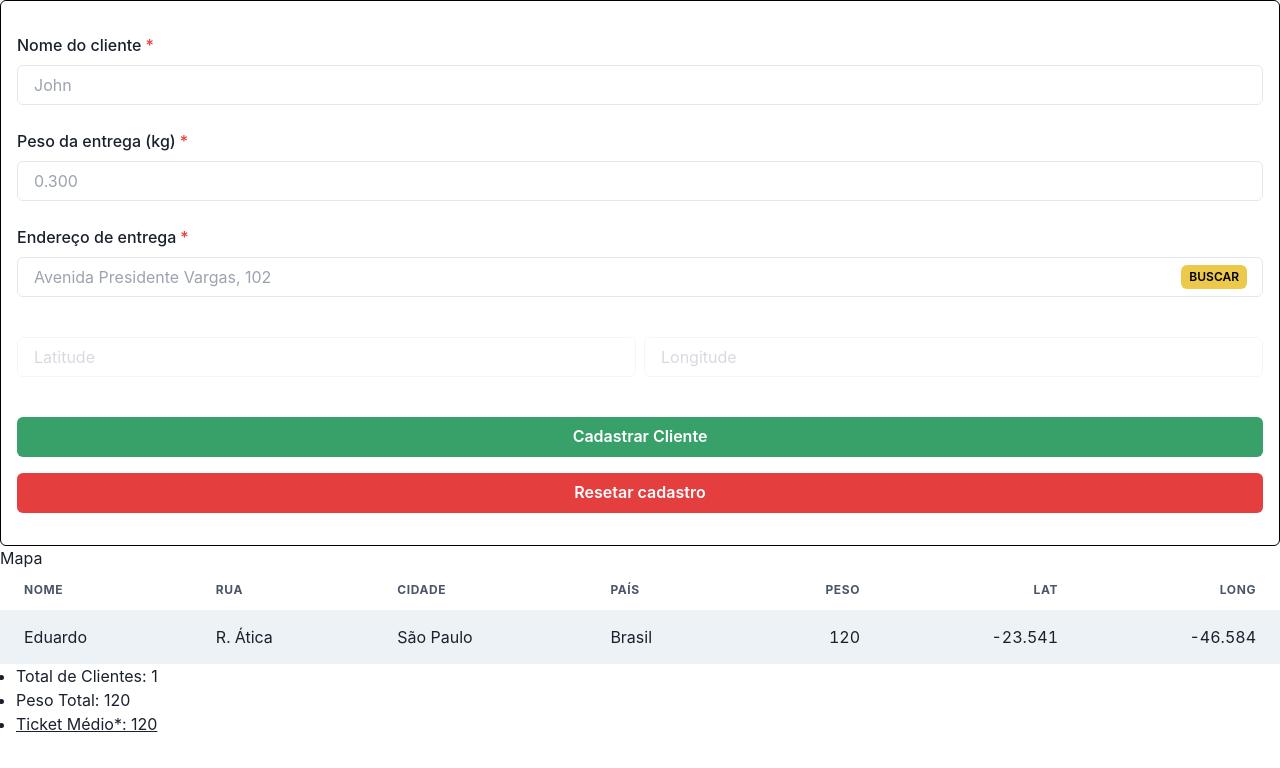
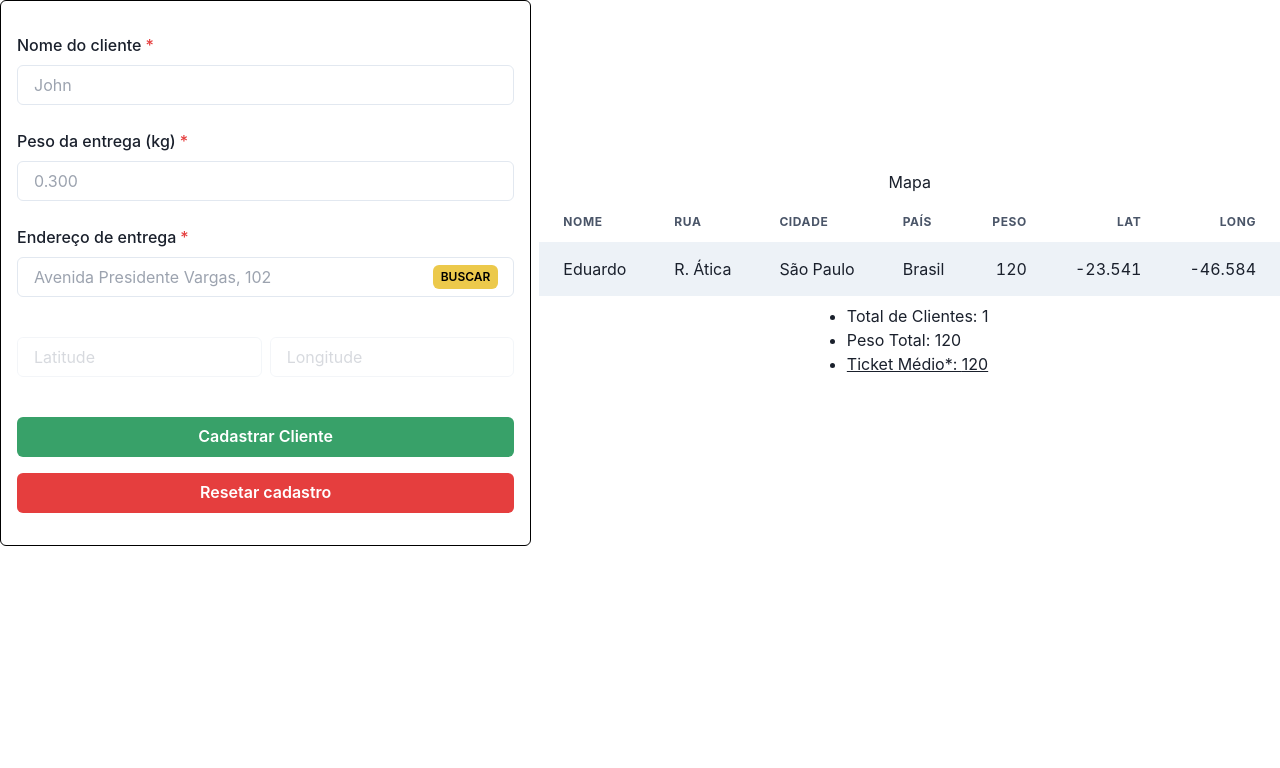
Before and after one commit to andersonfpcorrea/route-easy, a React (Vite) app in the folder frontend/: page / in a window 1280 px wide. Shown: the top 768 px of the page. Built offline with nearby package versions, Linux system fonts and the light colour scheme.

Commit message:
feat: implement table details

```diff
--- a/frontend/src/routes/Home.tsx
+++ b/frontend/src/routes/Home.tsx
@@ -3,14 +3,17 @@ import FormMain from "../components/FormMain";
 import MapArea from "../components/MapArea";
 import TableMain from "../components/TableMain";
 import TableDetails from "../components/TableDetails";
+import { HStack, VStack } from "@chakra-ui/react";
 
 export default function Home(): ReactElement {
   return (
-    <main>
+    <HStack>
       <FormMain />
-      <MapArea />
-      <TableMain />
-      <TableDetails />
-    </main>
+      <VStack>
+        <MapArea />
+        <TableMain />
+        <TableDetails />
+      </VStack>
+    </HStack>
   );
 }
```
